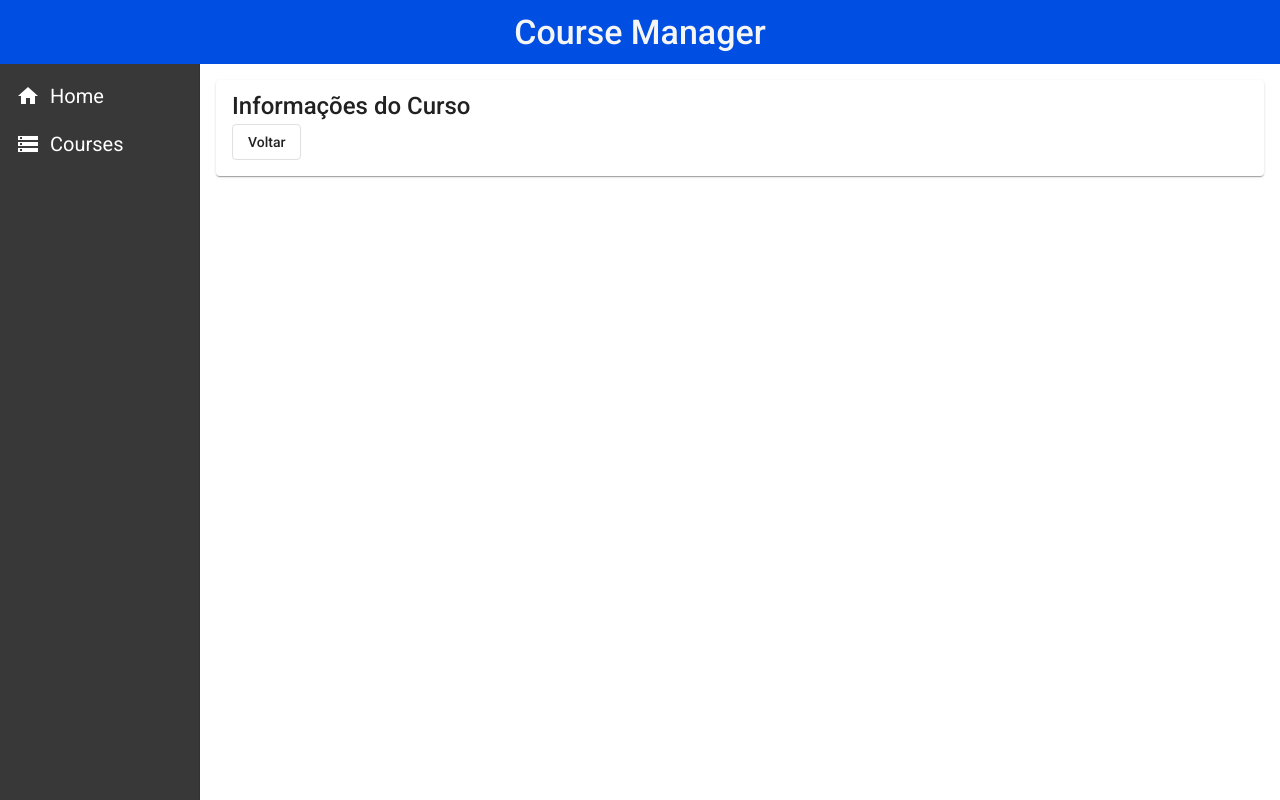
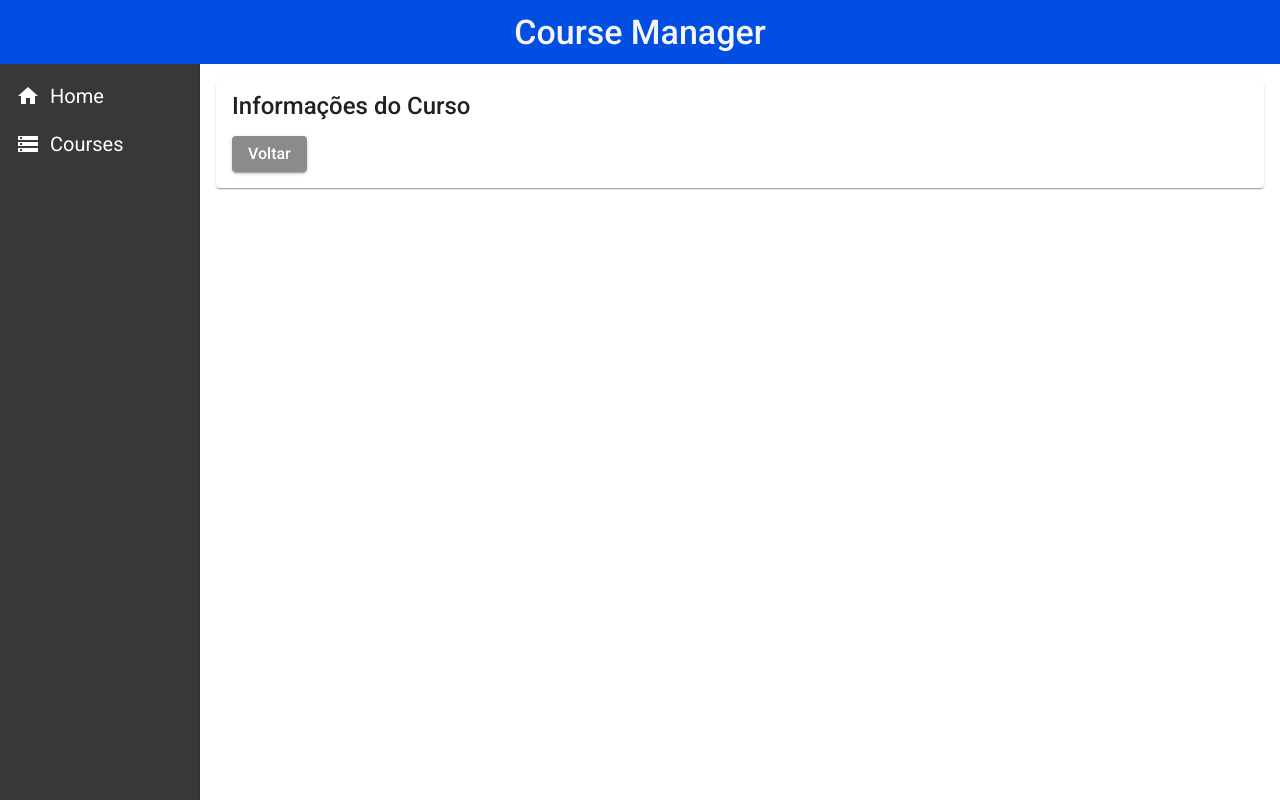
Before and after one commit to guilhermeribeir0/course-manager, an Angular app in the folder frontend/course-manager/: page /info/1 in a window 1280 px wide. Built offline with nearby package versions, Linux system fonts and the light colour scheme; no server answers.

Commit message:
adjusting layout

```diff
--- a/frontend/course-manager/src/app/course/components/course-info/course-info.component.css
+++ b/frontend/course-manager/src/app/course/components/course-info/course-info.component.css
@@ -0,0 +1,9 @@
+.title {
+    margin-bottom: 20px;
+}
+
+#btn-cancel {
+    font-size: 16px;
+    background-color: #8b8b8b;
+    color: white;
+}
--- a/frontend/course-manager/src/app/course/components/course-info/course-info.component.html
+++ b/frontend/course-manager/src/app/course/components/course-info/course-info.component.html
@@ -1,5 +1,5 @@
 <mat-card>
-    <mat-card-title>Informações do Curso</mat-card-title>
+    <mat-card-title class="title">Informações do Curso</mat-card-title>
 
-    <button mat-stroked-button routerLink="/courses">Voltar</button>
+    <button id="btn-cancel" mat-raised-button routerLink="/courses">Voltar</button>
 </mat-card>
```
Also changed, not shown: 1 other file (tests, documents, lock files or other folders).
